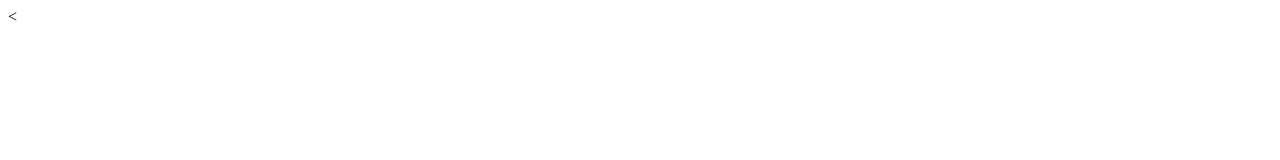
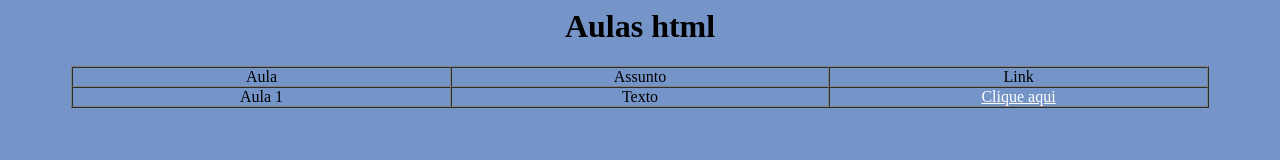
Before and after one commit to enoque222/aulahtml, a plain HTML site: page index.html in a window 1280 px wide. Drawn offline with Linux system fonts and the light colour scheme.

Commit message:
index e estilo

```diff
--- /dev/null
+++ b/estilo.css
@@ -0,0 +1,3 @@
+body{background-color: #7595c9;}
+a{color: white;}
+a:hover {color: black; text-decoration: none;}
--- a/index.html
+++ b/index.html
@@ -1 +1,25 @@
-<
+<html>
+	<head>
+		<title>Aula html - Bem vindo</title>
+		<meta name="description" content="Essa pagina foi criada para estudo de html"/>
+		<meta name="author" content="Enoque"/>
+		<meta name="keywords" content="html"/>
+		<meta http-equiv="content-type" content="text/html;charset=utf-8"/>
+		<link rel="stylesheet" type="text/css" href="estilo.css"/>
+	</head>
+	<body>
+		<h1 align=center >Aulas html</h1>
+		<table border="1" cellspacing=0 cellpadding=0 width="90%" align="center">
+			<tr>
+				<td align=center width="30%">Aula</td>
+				<td align=center width="30%">Assunto</td>
+				<td align=center width="30%">Link</td>
+			</tr>
+			<tr>
+				<td align=center width="30%">Aula 1</td>
+				<td align=center width="30%">Texto</td>
+				<td align=center width="30%"><a href="aula1.html" target="_blank">Clique aqui</a></td>
+			</tr>
+		</table>
+	</body>
+</html>
```
